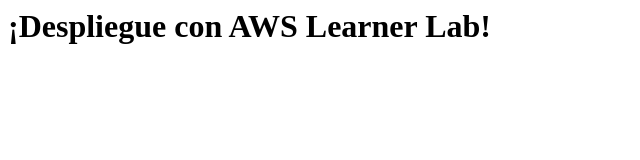
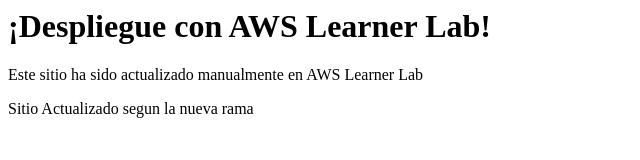
Before and after one commit to NaJaGa/mi-proyecto-DevOps, a plain HTML site: page src/index.html in a window 1280 px wide. Shown: the whole page, without its empty margins (0-640 px from the left). Drawn offline with Linux system fonts and the light colour scheme.

Commit message:
Nueva seccion agregada

```diff
--- a/src/index.html
+++ b/src/index.html
@@ -8,5 +8,7 @@
 	</head>
 	<body>
 		<h1>¡Despliegue con AWS Learner Lab!</h1>
+		<p>Este sitio ha sido actualizado manualmente en AWS Learner Lab</p>
+		<p>Sitio Actualizado segun la nueva rama</p>
 	</body>
 </html>
```
Also changed, not shown: 1 other file.
